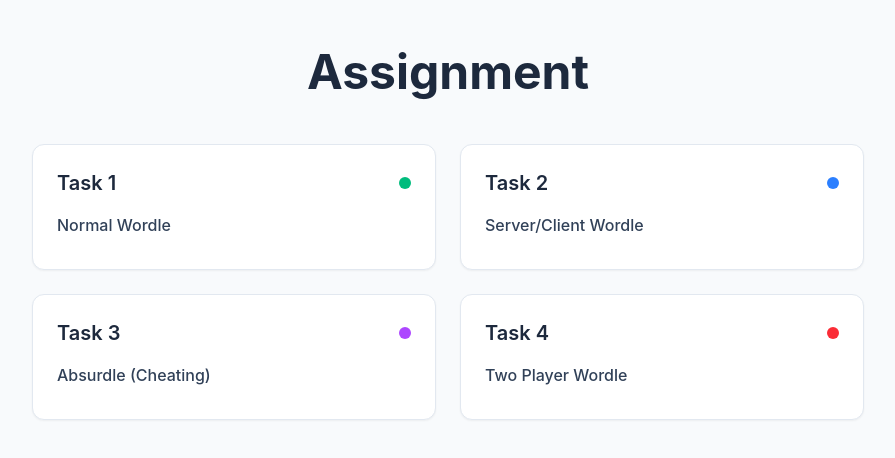
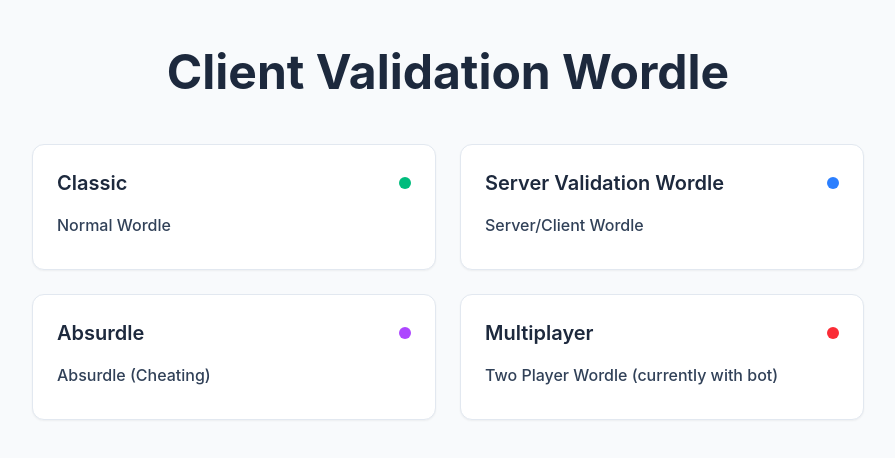
Before and after one commit to nc-poon/wordleClone, a Next.js app: page /game/ in a window 1280 px wide. Shown: the top 458 px of the page, without its empty margins (192-1087 px from the left). Built offline with nearby package versions, Linux system fonts and the light colour scheme.

Commit message:
'replace task and assignment with description'

```diff
--- a/app/page.tsx
+++ b/app/page.tsx
@@ -5,7 +5,9 @@
     <div className="min-h-screen bg-muted py-12">
       <div className="container">
         <div className="text-center mb-12">
-          <h1 className="text-5xl font-bold text-slate-800 mb-4">Assignment</h1>
+          <h1 className="text-5xl font-bold text-slate-800 mb-4">
+            Client Validation Wordle
+          </h1>
         </div>
         <HighscoreTable />
         <div className="grid grid-cols-1 md:grid-cols-2 gap-6 max-w-4xl mx-auto">
@@ -15,7 +17,9 @@
           >
             <div className="card-content">
               <div className="flex items-center justify-between mb-4">
-                <h2 className="text-xl font-semibold text-slate-800">Task 1</h2>
+                <h2 className="text-xl font-semibold text-slate-800">
+                  Classic
+                </h2>
                 <div className="w-3 h-3 bg-emerald-500 rounded-full"></div>
               </div>
               <h3 className="font-medium text-slate-700 mb-2">Normal Wordle</h3>
@@ -28,7 +32,9 @@
           >
             <div className="card-content">
               <div className="flex items-center justify-between mb-4">
-                <h2 className="text-xl font-semibold text-slate-800">Task 2</h2>
+                <h2 className="text-xl font-semibold text-slate-800">
+                  Server Validation Wordle
+                </h2>
                 <div className="w-3 h-3 bg-blue-500 rounded-full"></div>
               </div>
               <h3 className="font-medium text-slate-700 mb-2">
@@ -43,7 +49,9 @@
           >
             <div className="card-content">
               <div className="flex items-center justify-between mb-4">
-                <h2 className="text-xl font-semibold text-slate-800">Task 3</h2>
+                <h2 className="text-xl font-semibold text-slate-800">
+                  Absurdle
+                </h2>
                 <div className="w-3 h-3 bg-purple-500 rounded-full"></div>
               </div>
               <h3 className="font-medium text-slate-700 mb-2">
@@ -58,11 +66,13 @@
           >
             <div className="card-content">
               <div className="flex items-center justify-between mb-4">
-                <h2 className="text-xl font-semibold text-slate-800">Task 4</h2>
+                <h2 className="text-xl font-semibold text-slate-800">
+                  Multiplayer
+                </h2>
                 <div className="w-3 h-3 bg-red-500 rounded-full"></div>
               </div>
               <h3 className="font-medium text-slate-700 mb-2">
-                Two Player Wordle
+                Two Player Wordle (currently with bot)
               </h3>
             </div>
           </a>
```
Also changed, not shown: 1 other file (tests, documents, lock files or other folders).
